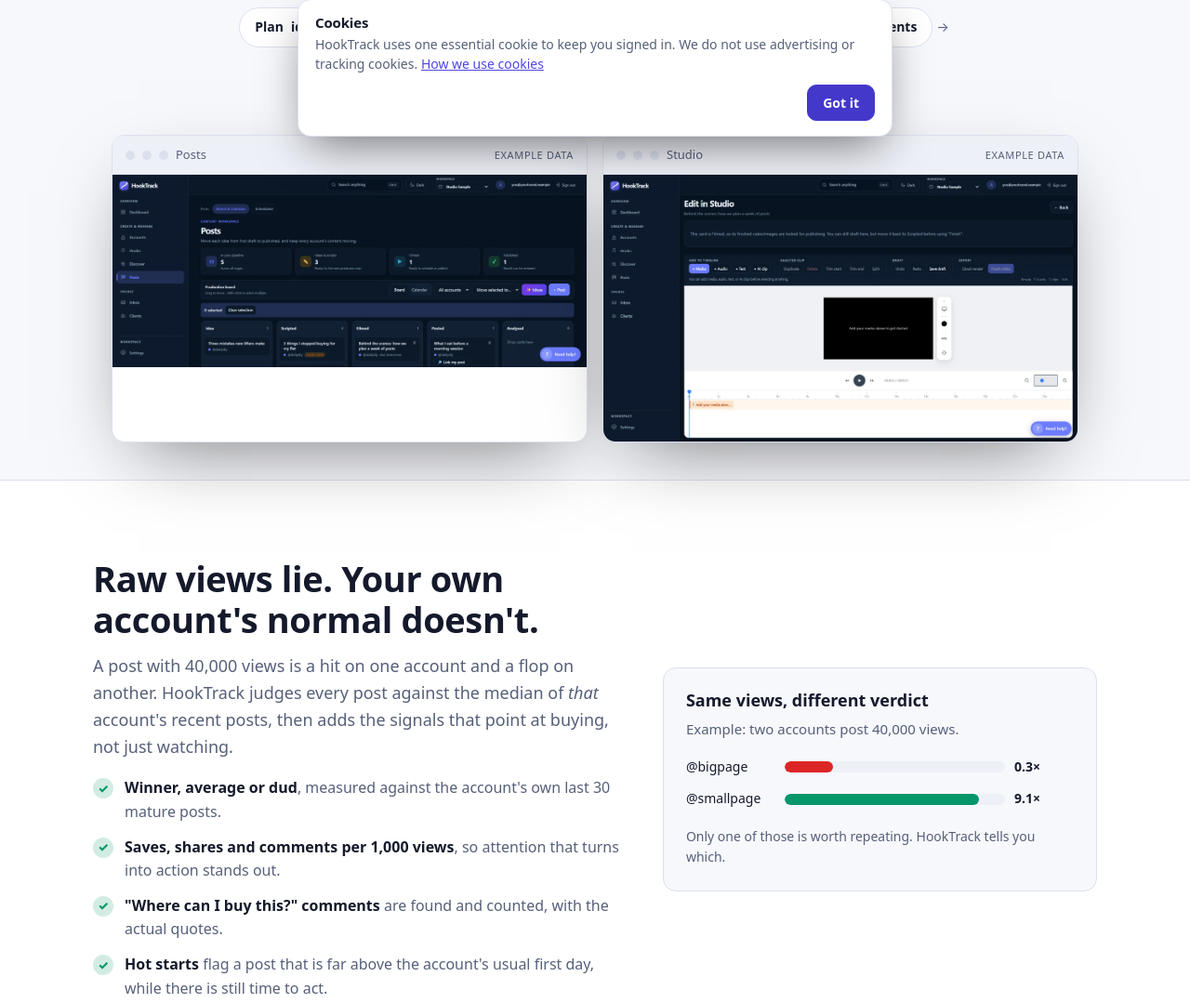
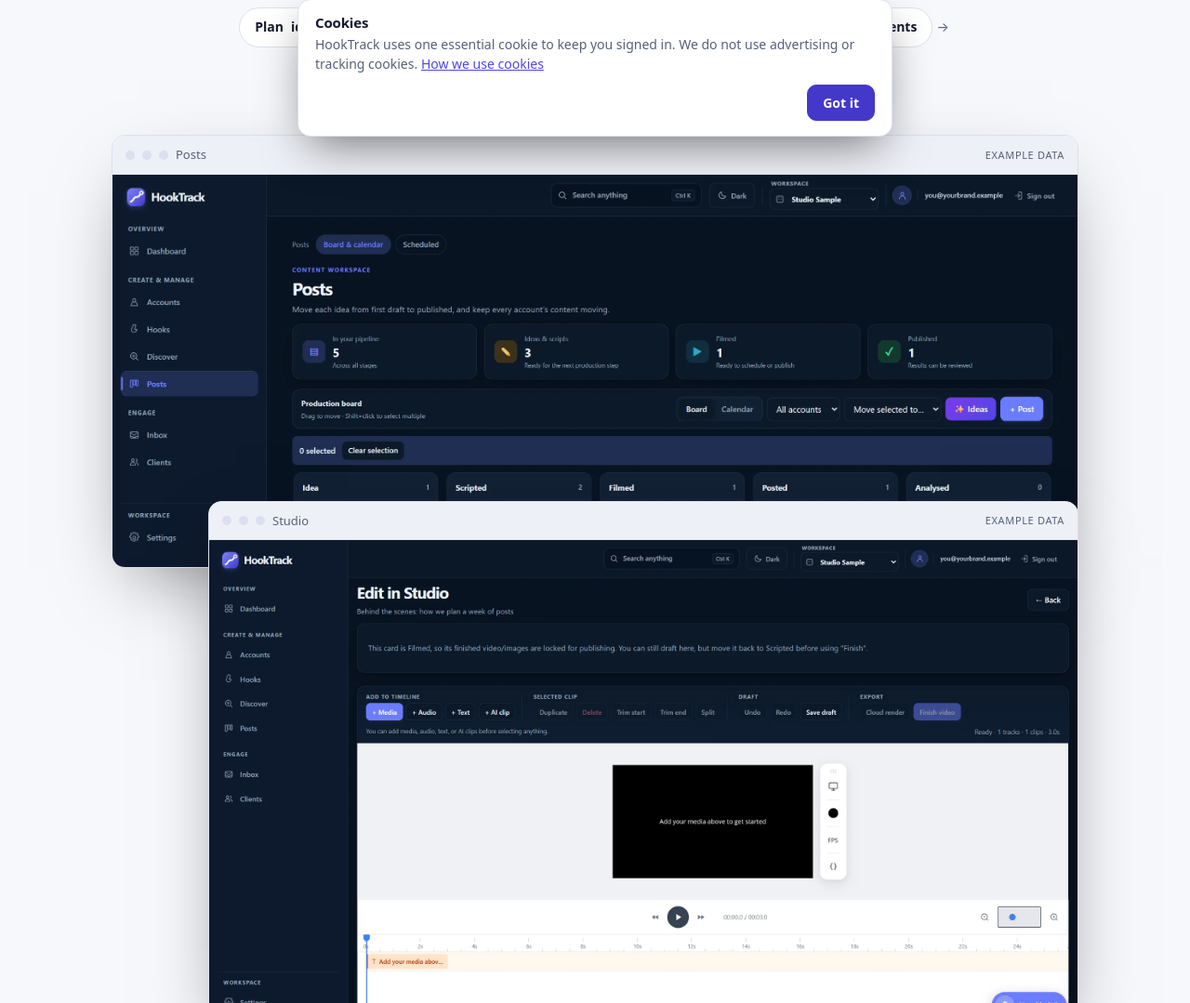
Before and after one commit to sasbaws2211-cloud/hooktrack, a plain HTML site: page hooktrack/static/landing.html in a window 1280 px wide. Shown: the part 637-1716 px from the top of the page at 93% size. Drawn offline with Linux system fonts and the light colour scheme; no server answers.

Commit message:
Layer Studio screenshot over Posts gallery
Co-authored-by: Copilot <223556219+Copilot@users.noreply.github.com>

```diff
--- a/hooktrack/static/landing.html
+++ b/hooktrack/static/landing.html
@@ -93,13 +93,14 @@ header .actions{margin-left:auto;display:flex;gap:10px;align-items:center}
 
 /* product mock */
 
-.shots{display:grid;grid-template-columns:repeat(2,minmax(0,1fr));gap:16px;margin:46px auto 0;max-width:1040px;text-align:left}
+.shots{position:relative;margin:46px auto 0;max-width:1040px;text-align:left}
 .shot{margin:0;border:1px solid var(--border);border-radius:var(--radius);background:var(--surface);overflow:hidden;box-shadow:0 30px 80px -30px rgba(0,0,0,.55)}
 .shot .bar{display:flex;align-items:center;gap:8px;padding:10px 14px;border-bottom:1px solid var(--border);background:var(--surface-2);font-size:13px;color:var(--muted)}
 .shot .dot{width:10px;height:10px;border-radius:50%;background:var(--border)}
 .shot .tag{margin-left:auto;font-size:11px;text-transform:uppercase;letter-spacing:.06em}
 .shot img{display:block;width:100%;height:auto}
-@media(max-width:700px){.shots{grid-template-columns:1fr;gap:12px}.shot{overflow-x:auto;-webkit-overflow-scrolling:touch}.shot img{width:720px;max-width:none}.shot .bar{position:sticky;left:0}}
+.shot-studio{position:relative;z-index:2;width:90%;margin:-72px 0 0 auto}
+@media(max-width:700px){.shot{overflow-x:auto;-webkit-overflow-scrolling:touch}.shot img{width:720px;max-width:none}.shot .bar{position:sticky;left:0}.shot-studio{width:100%;margin:12px 0 0}}
 .pill{display:inline-block;padding:3px 10px;border-radius:99px;font-size:12px;font-weight:700}
 .pill.win{background:color-mix(in srgb,var(--good) 18%,transparent);color:var(--good)}
 .pill.avg{background:var(--surface-2);color:var(--muted)}
```
